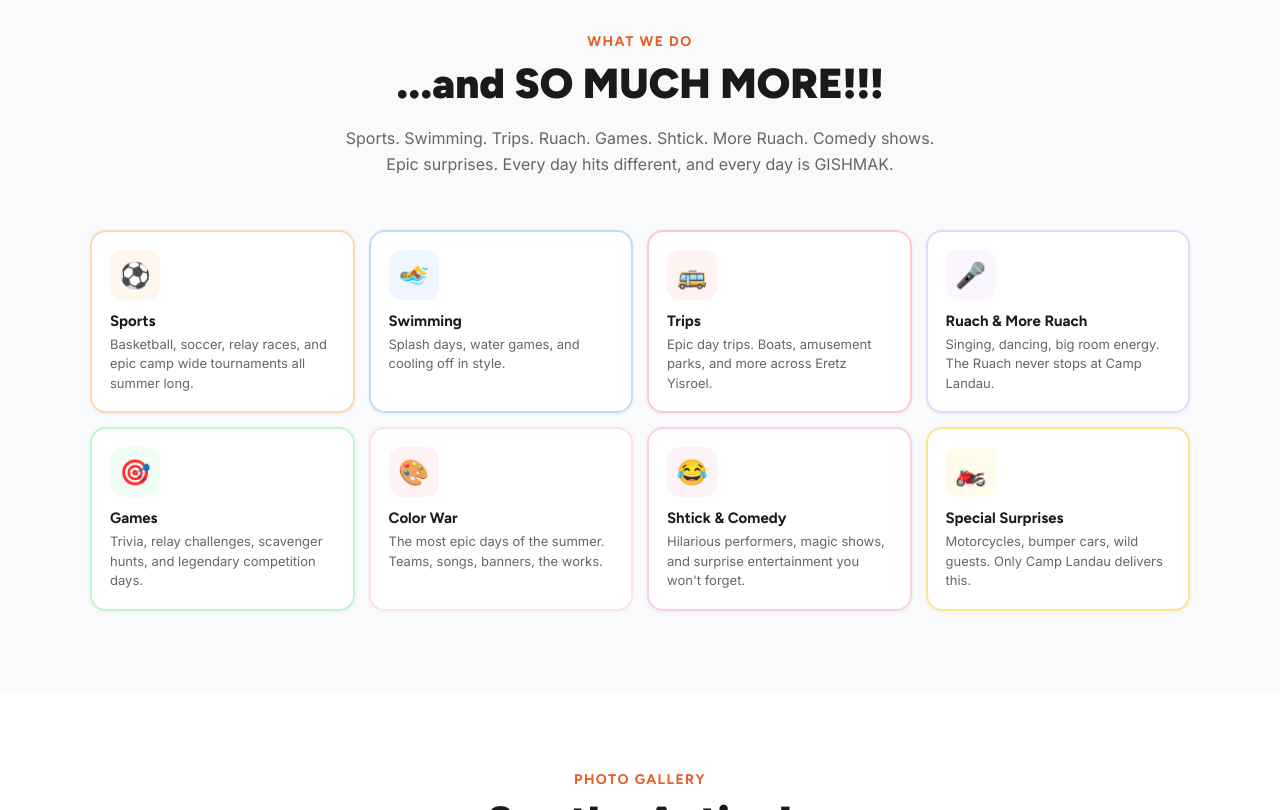
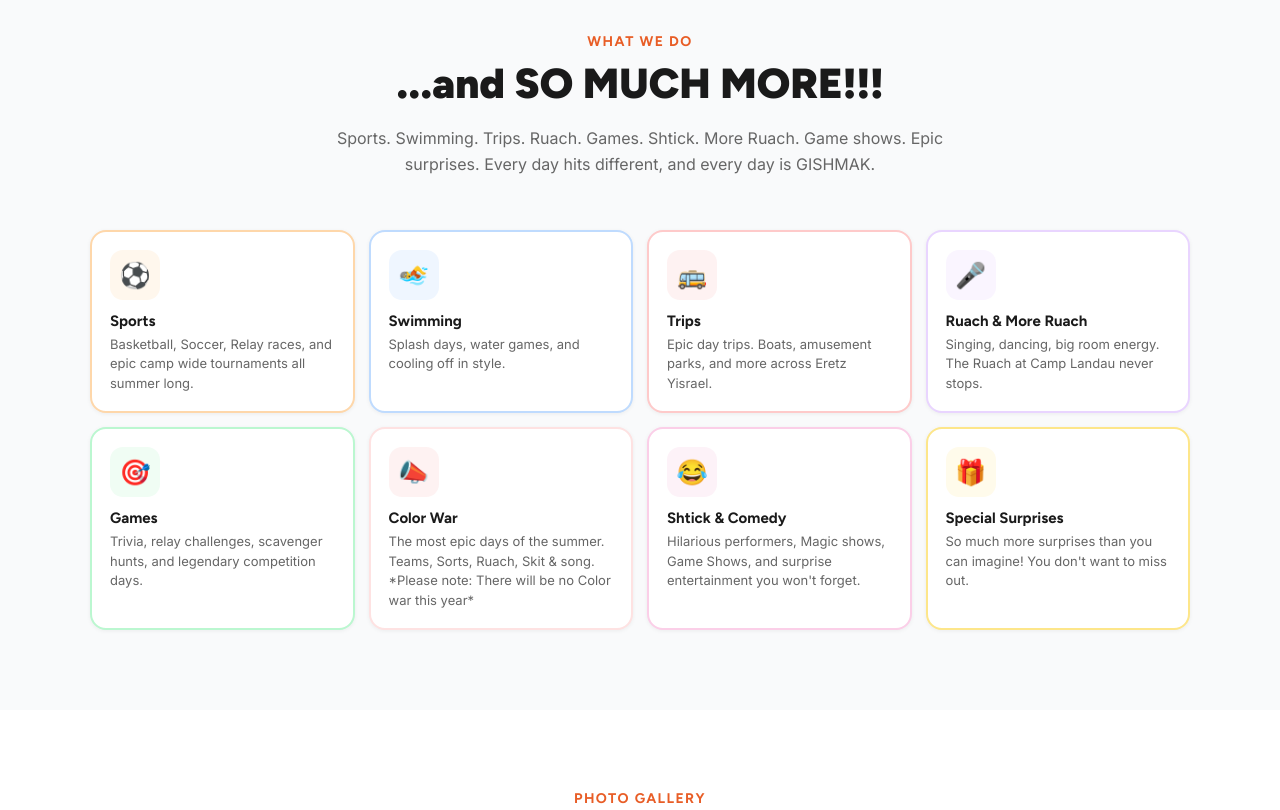
Before and after one commit to yisraelmeirlifschitz-rgb/Camp-Landau-website, a plain HTML site: page index.html in a window 1280 px wide. Shown: the part 1640-2450 px from the top of the page. Drawn offline with Linux system fonts and the light colour scheme; no server answers.

```diff
--- a/index.html
+++ b/index.html
@@ -350,7 +350,7 @@ footer p{font-size:13px;color:rgba(255,255,255,.5)}
 <section id="about">
   <div class="si">
     <span class="sec-label reveal">About Camp Landau</span>
-    <h2 class="sec-title reveal">Where Every Camper is a Legend</h2>
+    <h2 class="sec-title reveal">Where Every Camper is so GISHMAK</h2>
     <p class="sec-sub reveal">Camp Landau is Beit Shemesh's #1 summer camp. We're packed with Sports, Swimming, Trips, Ruach, Games, Shtick, and SO MUCH MORE!!! Run by Gishmak counselors who live to make every single day insane.</p>
     <div class="about-grid">
       <div class="img-wrap reveal-l">
@@ -370,16 +370,16 @@ footer p{font-size:13px;color:rgba(255,255,255,.5)}
   <div class="si">
     <span class="sec-label reveal">What We Do</span>
     <h2 class="sec-title reveal">...and SO MUCH MORE!!!</h2>
-    <p class="sec-sub reveal">Sports. Swimming. Trips. Ruach. Games. Shtick. More Ruach. Comedy shows. Epic surprises. Every day hits different, and every day is GISHMAK.</p>
+    <p class="sec-sub reveal">Sports. Swimming. Trips. Ruach. Games. Shtick. More Ruach. Game shows. Epic surprises. Every day hits different, and every day is GISHMAK.</p>
     <div class="act-grid">
-      <div class="act-card reveal" style="border-color:#fed7aa;transition-delay:.05s"><div class="act-icon" style="background:#fff7ed;color:#ea580c">⚽</div><h3>Sports</h3><p>Basketball, soccer, relay races, and epic camp wide tournaments all summer long.</p></div>
+      <div class="act-card reveal" style="border-color:#fed7aa;transition-delay:.05s"><div class="act-icon" style="background:#fff7ed;color:#ea580c">⚽</div><h3>Sports</h3><p>Basketball, Soccer, Relay races, and epic camp wide tournaments all summer long.</p></div>
       <div class="act-card reveal" style="border-color:#bfdbfe;transition-delay:.1s"><div class="act-icon" style="background:#eff6ff;color:#2563eb">🏊</div><h3>Swimming</h3><p>Splash days, water games, and cooling off in style.</p></div>
-      <div class="act-card reveal" style="border-color:#fecaca;transition-delay:.15s"><div class="act-icon" style="background:#fef2f2;color:#dc2626">🚌</div><h3>Trips</h3><p>Epic day trips. Boats, amusement parks, and more across Eretz Yisroel.</p></div>
-      <div class="act-card reveal" style="border-color:#e9d5ff;transition-delay:.2s"><div class="act-icon" style="background:#faf5ff;color:#9333ea">🎤</div><h3>Ruach & More Ruach</h3><p>Singing, dancing, big room energy. The Ruach never stops at Camp Landau.</p></div>
+      <div class="act-card reveal" style="border-color:#fecaca;transition-delay:.15s"><div class="act-icon" style="background:#fef2f2;color:#dc2626">🚌</div><h3>Trips</h3><p>Epic day trips. Boats, amusement parks, and more across Eretz Yisrael.</p></div>
+      <div class="act-card reveal" style="border-color:#e9d5ff;transition-delay:.2s"><div class="act-icon" style="background:#faf5ff;color:#9333ea">🎤</div><h3>Ruach & More Ruach</h3><p>Singing, dancing, big room energy. The Ruach at Camp Landau never stops.</p></div>
       <div class="act-card reveal" style="border-color:#bbf7d0;transition-delay:.25s"><div class="act-icon" style="background:#f0fdf4;color:#16a34a">🎯</div><h3>Games</h3><p>Trivia, relay challenges, scavenger hunts, and legendary competition days.</p></div>
-      <div class="act-card reveal" style="border-color:#fee2e2;transition-delay:.3s"><div class="act-icon" style="background:#fef2f2;color:#dc2626">🎨</div><h3>Color War</h3><p>The most epic days of the summer. Teams, songs, banners, the works.</p></div>
-      <div class="act-card reveal" style="border-color:#fbcfe8;transition-delay:.35s"><div class="act-icon" style="background:#fdf2f8;color:#db2777">😂</div><h3>Shtick & Comedy</h3><p>Hilarious performers, magic shows, and surprise entertainment you won't forget.</p></div>
-      <div class="act-card reveal" style="border-color:#fde68a;transition-delay:.4s"><div class="act-icon" style="background:#fffbeb;color:#d97706">🏍️</div><h3>Special Surprises</h3><p>Motorcycles, bumper cars, wild guests. Only Camp Landau delivers this.</p></div>
+      <div class="act-card reveal" style="border-color:#fee2e2;transition-delay:.3s"><div class="act-icon" style="background:#fef2f2;color:#dc2626">📣</div><h3>Color War</h3><p>The most epic days of the summer. Teams, Sorts, Ruach, Skit & song. *Please note: There will be no Color war this year*</p></div>
+      <div class="act-card reveal" style="border-color:#fbcfe8;transition-delay:.35s"><div class="act-icon" style="background:#fdf2f8;color:#db2777">😂</div><h3>Shtick & Comedy</h3><p>Hilarious performers, Magic shows, Game Shows, and surprise entertainment you won't forget.</p></div>
+      <div class="act-card reveal" style="border-color:#fde68a;transition-delay:.4s"><div class="act-icon" style="background:#fffbeb;color:#d97706">🎁</div><h3>Special Surprises</h3><p>So much more surprises than you can imagine! You don't want to miss out.</p></div>
     </div>
   </div>
 </section>
```
Also changed, not shown: 1 other file.
